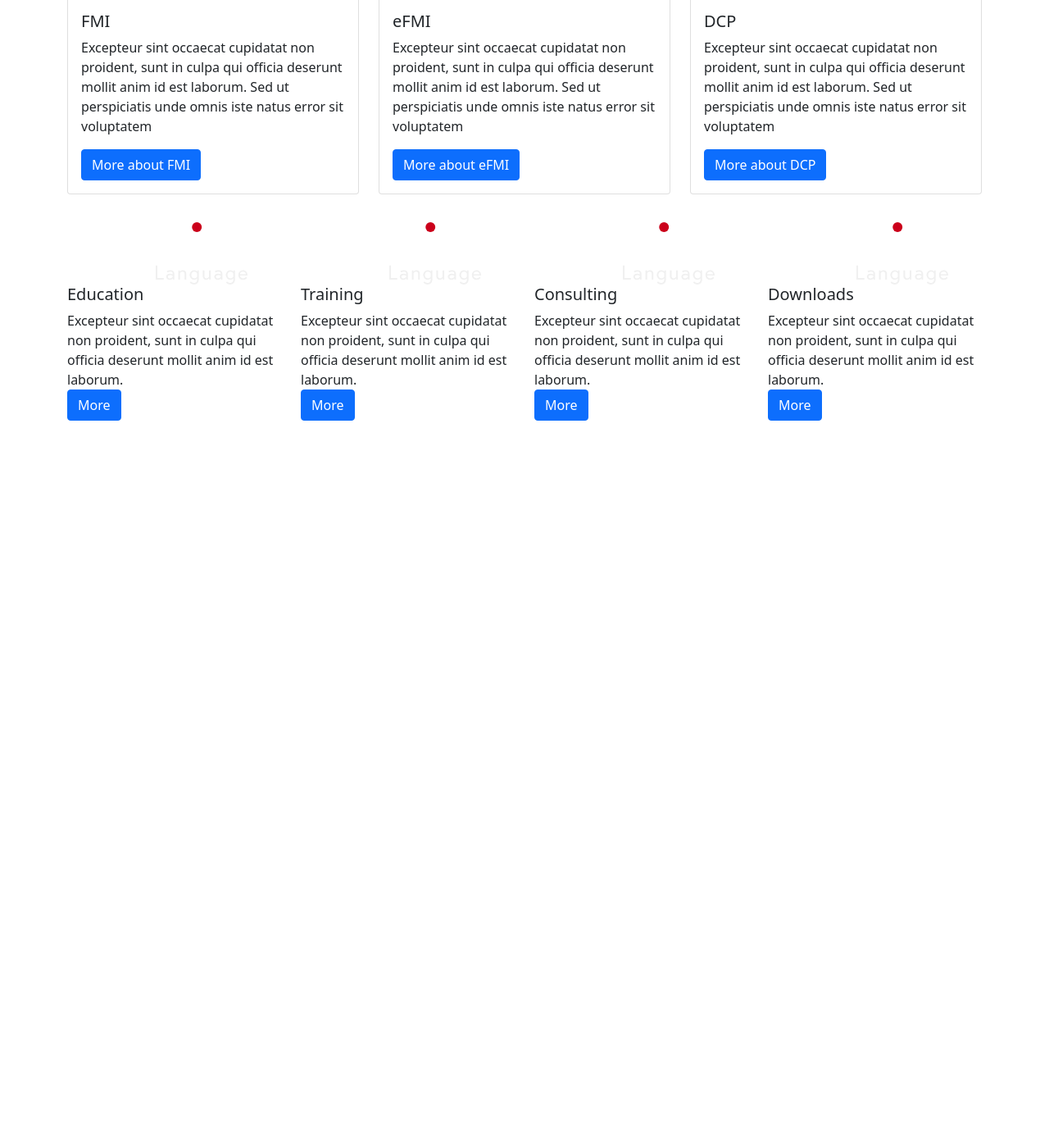
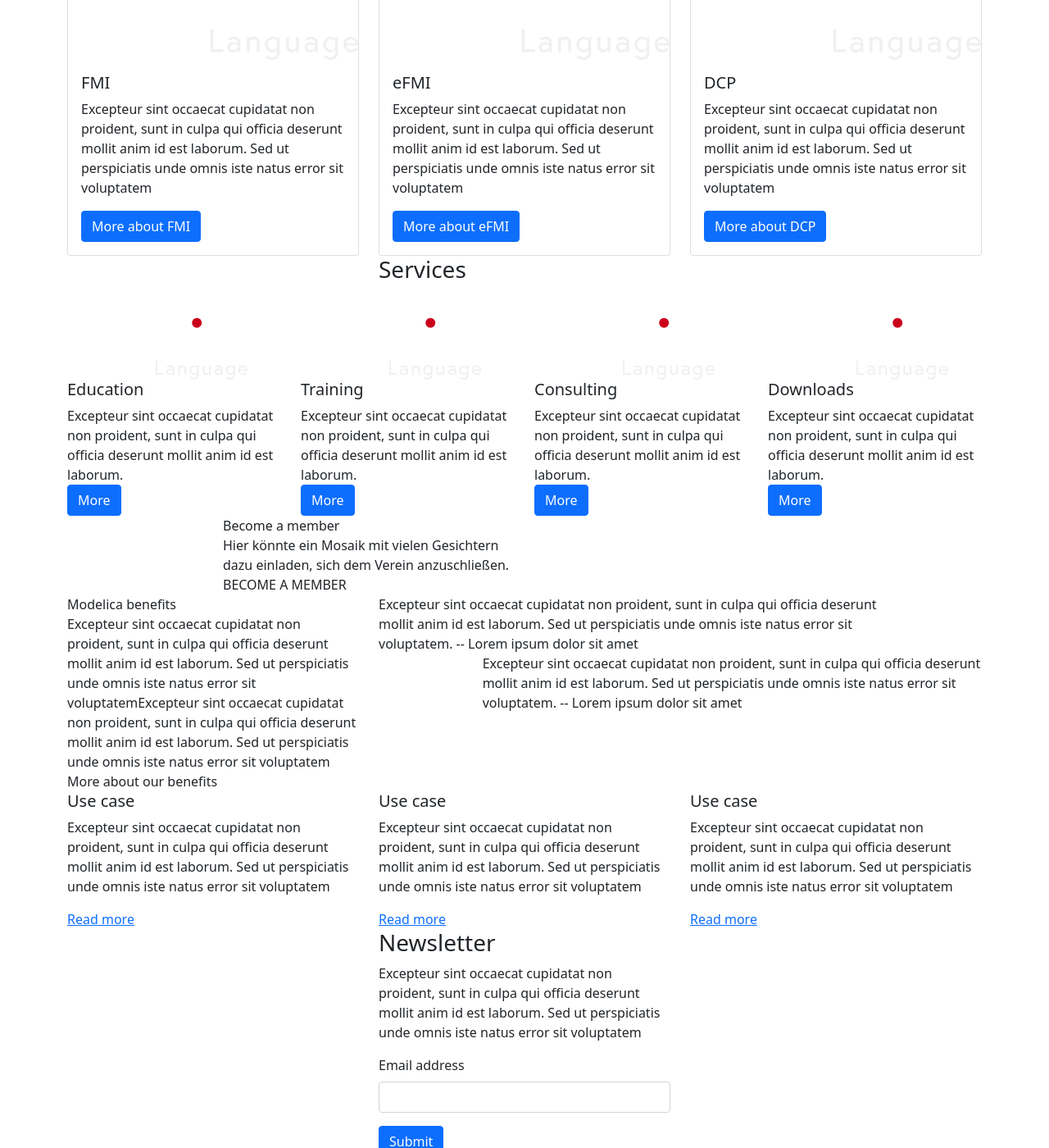
Before and after one commit to HausEmodelica/modelica-association, a Jekyll site: the page built from index.html, in a window 1280 px wide and 1400 px high, scrolled down 1452 px. Shown: the whole window at 82% size. Built offline with Jekyll 4.4.1, drawn with Linux system fonts in a browser that asks for light colours; before the commit the page ends 1965 px from its top, so only the background shows below that; some of the changed text lies outside the part shown.

Commit message:
all components with bootstrap

```diff
--- /dev/null
+++ b/_data/association.yml
@@ -0,0 +1,15 @@
+- icon: /assets/images/modelica_lang.svg
+  title: Vision
+  info: Excepteur sint occaecat cupidatat non proident, sunt in culpa qui officia deserunt mollit anim id est laborum. Sed ut perspiciatis unde omnis iste natus error sit voluptatem
+  link: #
+  link-title: More about our vision
+- icon: /assets/images/modelica_lang.svg
+  title: Board
+  info: Excepteur sint occaecat cupidatat non proident, sunt in culpa qui officia deserunt mollit anim id est laborum. Sed ut perspiciatis unde omnis iste natus error sit voluptatem
+  link: #
+  link-title: More about us
+- icon: /assets/images/modelica_lang.svg
+  title: History
+  info: Excepteur sint occaecat cupidatat non proident, sunt in culpa qui officia deserunt mollit anim id est laborum. Sed ut perspiciatis unde omnis iste natus error sit voluptatem
+  link: #
+  link-title: More about our history
--- /dev/null
+++ b/_data/members.yml
@@ -0,0 +1,6 @@
+- logo: /assets/images/modelica_lang.svg
+- logo: /assets/images/modelica_lang.svg
+- logo: /assets/images/modelica_lang.svg
+- logo: /assets/images/modelica_lang.svg
+- logo: /assets/images/modelica_lang.svg
+- logo: /assets/images/modelica_lang.svg
--- /dev/null
+++ b/_data/useCases.yml
@@ -0,0 +1,9 @@
+- title: Use case
+  info: Excepteur sint occaecat cupidatat non proident, sunt in culpa qui officia deserunt mollit anim id est laborum. Sed ut perspiciatis unde omnis iste natus error sit voluptatem
+  link: #
+- title: Use case
+  info: Excepteur sint occaecat cupidatat non proident, sunt in culpa qui officia deserunt mollit anim id est laborum. Sed ut perspiciatis unde omnis iste natus error sit voluptatem
+  link: #
+- title: Use case
+  info: Excepteur sint occaecat cupidatat non proident, sunt in culpa qui officia deserunt mollit anim id est laborum. Sed ut perspiciatis unde omnis iste natus error sit voluptatem
+  link: #
--- /dev/null
+++ b/_includes/association.html
@@ -0,0 +1,19 @@
+<div class="row">
+    <div class="col-sm-12 association">
+        <div class="row ">
+            <div class="col-sm-4 offset-sm-4">
+                <h3>About Modelica Association</h3>
+            </div>
+        </div>
+        <div class="row">
+            {% for item in site.data.association %}
+            <div class="col-sm-4">
+                <img src="{{site.url}}{{item.icon}}"/>
+                <h5>{{item.title}}</h5>
+                <p>{{item.info}}</p>
+                <a href="{{site.url}}{{item.link}}">{{item.link-title}}</a>
+            </div>
+            {% endfor %}
+        </div>
+    </div>
+</div>
--- /dev/null
+++ b/_includes/becomeMember.html
@@ -0,0 +1,17 @@
+<div class="row">
+    <div class="col-sm-12 member-background">
+        <div class="row">
+            <div class="col-sm-6 offset-sm-2 member-info">
+                <div class="row">
+                    <div class="col-sm-8">Become a member</div>
+                </div>
+                <div class="row">
+                    <div class="col-sm-8">Hier könnte ein Mosaik mit vielen Gesichtern dazu einladen, sich dem Verein anzuschließen.</div>
+                </div>
+                <div class="row">
+                    <div class="col-sm-8">BECOME A MEMBER</div>
+                </div>
+            </div>
+        </div>
+    </div>
+</div>
--- /dev/null
+++ b/_includes/benefits.html
@@ -0,0 +1,34 @@
+<div class="row">
+    <div class="col-sm-12 benefits">
+        <div class="row">
+            <div class="col-sm-4 ">
+                <div class="row">
+                    <div class="col-sm-12">Modelica benefits</div>
+                </div>
+                <div class="row">
+                    <div class="col-sm-12">Excepteur sint occaecat cupidatat non proident, sunt in culpa qui officia deserunt mollit anim id est laborum. Sed ut perspiciatis unde omnis iste natus error sit voluptatemExcepteur sint occaecat cupidatat non proident, sunt in culpa qui officia deserunt mollit anim id est laborum. Sed ut perspiciatis unde omnis iste natus error sit voluptatem</div>
+                </div>
+                <div class="row">
+                    <div class="col-sm-12">More about our benefits</div>
+                </div>
+            </div>
+            <div class="col-sm-8">
+                <div class="row">
+                    <div class="col-sm-10">Excepteur sint occaecat cupidatat non proident, sunt in culpa qui officia deserunt mollit anim id est laborum. Sed ut perspiciatis unde omnis iste natus error sit voluptatem. -- Lorem ipsum dolor sit amet</div>
+                </div>
+                <div class="row">
+                    <div class="col-sm-10 offset-sm-2">Excepteur sint occaecat cupidatat non proident, sunt in culpa qui officia deserunt mollit anim id est laborum. Sed ut perspiciatis unde omnis iste natus error sit voluptatem. -- Lorem ipsum dolor sit amet</div>
+                </div>
+            </div>
+        </div>
+        <div class="row">
+                {% for item in site.data.useCases %}
+                    <div class="col-sm-4">
+                        <h5>{{item.title}}</h5>
+                        <p>{{item.info}}</p>
+                        <a href="{{item.link}}">Read more</a>
+                    </div>
+                {% endfor %}
+        </div>
+    </div>
+</div>
--- /dev/null
+++ b/_includes/contact.html
@@ -0,0 +1,51 @@
+<div class="row">
+    <div class="col-sm-12">
+        <div class="row ">
+            <div class="col-sm-4 offset-sm-4">
+                <h3>Kontakt</h3>
+            </div>
+        </div>
+        <div class="row">
+            <div class="col-sm-6 offset-sm-3">
+                <div class="row">
+                    <div class="col-sm-12">
+                        <form>
+                            <div class="row">
+                                <div class="col-sm-6">
+                                    <label for="exampleInputName" class="form-label">Name</label>
+                                    <input type="text" class="form-control" id="exampleInputName" >
+                                </div>
+                                <div class="col-sm-6">
+                                    <label for="exampleInputSurname" class="form-label">Surname</label>
+                                    <input type="email" class="form-control" id="exampleInputSurname">
+                                </div>
+                            </div>
+                            <div class="row">
+                                <div class="col-sm-6">
+                                    <label for="exampleInputEmail1" class="form-label">Email</label>
+                                    <input type="email" class="form-control" id="exampleInputEmail1" >
+                                </div>
+                                <div class="col-sm-6">
+                                    <label for="exampleInputPhone" class="form-label">Phone number</label>
+                                    <input type="number" class="form-control" id="exampleInputPhone">
+                                </div>
+                            </div>
+                            <div class="row">
+                                <div class="col-sm-12">
+                                    <label for="exampleInputMessage" class="form-label">Message</label>
+                                    <input type="textarea" class="form-control" id="exampleInputMessage">
+                                </div>
+                            </div>
+                            <div class="mb-3 form-check">
+                                <input type="checkbox" class="form-check-input" id="exampleCheck1">
+                                <label class="form-check-label" for="exampleCheck1">Yes, I agree to the data protection agreement.</label>
+                            </div>
+                            <button type="submit" class="btn btn-primary">Send</button>
+                        </form>
+                    </div>
+                </div>
+
+            </div>
+        </div>
+    </div>
+</div>
--- /dev/null
+++ b/_includes/footer.html
@@ -0,0 +1,37 @@
+<div class="row">
+    <div class="col-sm-12">
+        <div class="row">
+            <div class="col-sm-2">
+                <p>Get to know the Modelica Language and Libraries:</p>
+            </div>
+            <div class="col-sm-2">
+                <img src="{{site.url}}/assets/images/modelica_lang.svg"/>
+            </div>
+            <div class="col-sm-2">
+                <img src="{{site.url}}/assets/images/modelica_lang.svg"/>
+            </div>
+        </div>
+        <div class="row">
+            <div class="col-sm-2">
+                <p>Get to know the Modelica Standards:</p>
+            </div>
+            <div class="col-sm-2">
+                <img src="{{site.url}}/assets/images/modelica_lang.svg"/>
+            </div>
+            <div class="col-sm-2">
+                <img src="{{site.url}}/assets/images/modelica_lang.svg"/>
+            </div>
+            <div class="col-sm-2">
+                <img src="{{site.url}}/assets/images/modelica_lang.svg"/>
+            </div>
+            <div class="col-sm-2">
+                <img src="{{site.url}}/assets/images/modelica_lang.svg"/>
+            </div>
+        </div>
+        <div class="row">
+            <div class="col-sm-4 offset-sm-4">
+                <a href="#">Contact</a> | <a href="#">Legal Notice</a> | <a href="#">Data Privacy Policy</a>
+            </div>
+        </div>
+    </div>
+</div>
--- /dev/null
+++ b/_includes/members.html
@@ -0,0 +1,14 @@
+<div class="row">
+    <div class="col-sm-12 members">
+        <div class="row ">
+            <div class="col-sm-4 offset-sm-4"><h3>Members</h3></div>
+        </div>
+        <div class="row">
+            {% for item in site.data.members %}
+            <div class="col-sm-2">
+                <img src="{{site.url}}{{item.logo}}">
+            </div>
+            {% endfor%}}
+        </div>
+    </div>
+</div>
--- /dev/null
+++ b/_includes/newsletter.html
@@ -0,0 +1,30 @@
+<div class="row">
+    <div class="col-sm-12">
+        <div class="row ">
+            <div class="col-sm-4 offset-sm-4">
+                <h3>Newsletter</h3>
+            </div>
+        </div>
+        <div class="row">
+            <div class="col-sm-4 offset-sm-4">
+                <div class="row">
+                    <div class="col-sm-12">
+                       <p>Excepteur sint occaecat cupidatat non proident, sunt in culpa qui officia deserunt mollit anim id est laborum. Sed ut perspiciatis unde omnis iste natus error sit voluptatem</p>
+                    </div>
+                </div>
+                <div class="row">
+                    <div class="col-sm-12">
+                        <form>
+                            <div class="mb-3">
+                                <label for="exampleInputEmail1" class="form-label">Email address</label>
+                                <input type="email" class="form-control" id="exampleInputEmail1" aria-describedby="emailHelp">
+                            </div>
+                            <button type="submit" class="btn btn-primary">Submit</button>
+                        </form>
+                    </div>
+                </div>
+
+            </div>
+        </div>
+    </div>
+</div>
--- a/_includes/services.html
+++ b/_includes/services.html
@@ -1,5 +1,8 @@
 <div class="row">
     <div class="col-sm-12">
+        <div class="row ">
+            <div class="col-sm-4 offset-sm-4"><h3>Services</h3></div>
+        </div>
         <div class="row">
             {% for item in site.data.services %}
             <div class="col-sm-3">
--- a/_includes/standards.html
+++ b/_includes/standards.html
@@ -1,5 +1,8 @@
 <div class="row">
 <div class="col-sm-12">
+    <div class="row ">
+        <div class="col-sm-4 offset-sm-4"><h3>Modelica Association Standards</h3></div>
+    </div>
     <div class="row">
     {% for item in site.data.standards %}
     <div class="col-sm-4">
--- a/_layouts/default.html
+++ b/_layouts/default.html
@@ -18,6 +18,13 @@
     {% include newsAndEvents.html %}
     {% include standards.html %}
     {% include services.html %}
+    {% include becomeMember.html %}
+    {% include benefits.html %}
+    {% include newsletter.html %}
+    {% include association.html %}
+    {% include members.html %}
+    {% include contact.html %}
+    {% include footer.html %}
 {{ content }}
 </div>
 </body>
```
